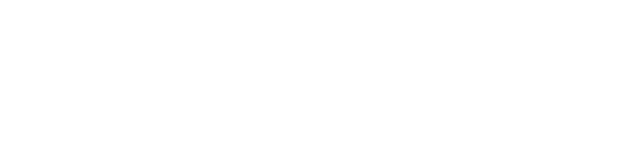
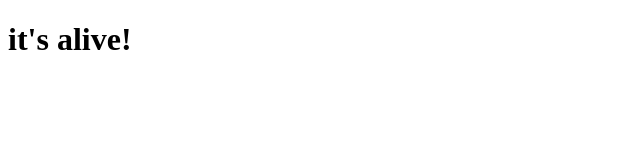
Before and after one commit to abramsea/m18test, a plain HTML site: page index.html in a window 1280 px wide. Shown: the whole page, without its empty margins (0-640 px from the left). Drawn offline with Linux system fonts and the light colour scheme.

Commit message:
Update 2020-10-19T12:46:25.719Z

```diff
--- a/index.html
+++ b/index.html
@@ -9,6 +9,10 @@
 
 <body>
 
+    <h1>
+        it's alive!
+    </h1>
+
 
 
 </body>
```
